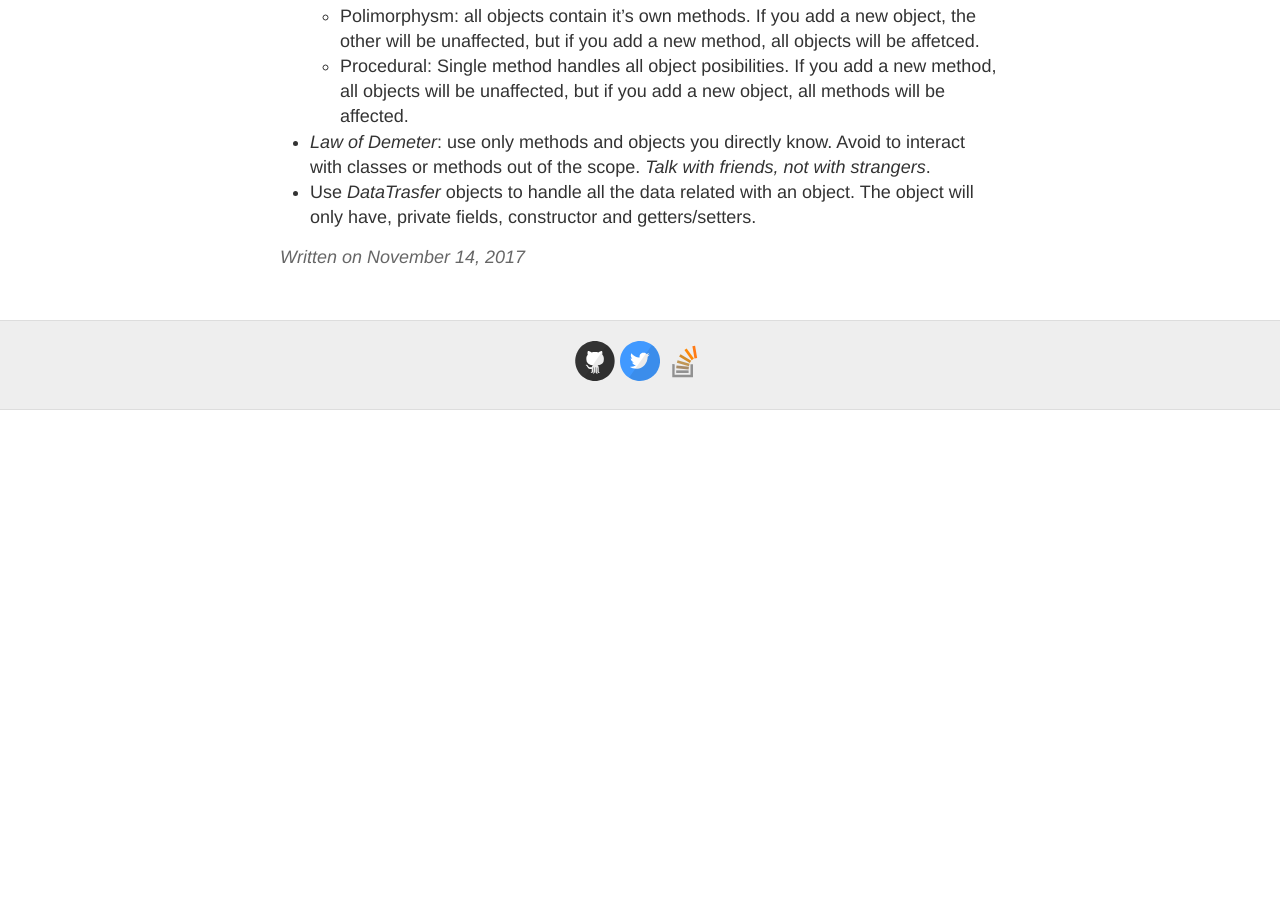
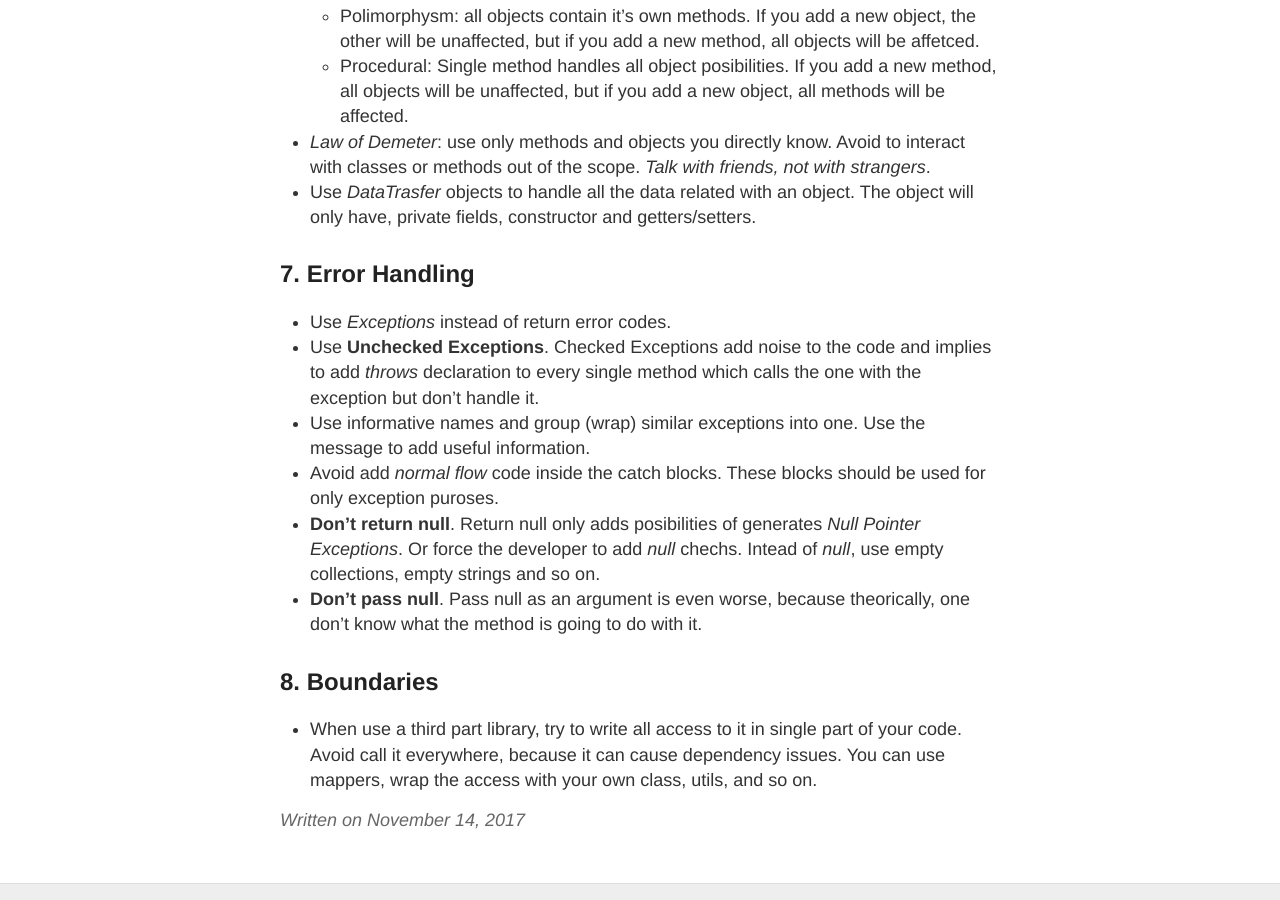
Before and after one commit to adalpari/adalpari.github.io, a Jekyll site: the page built from _posts/2017-11-14-Clean-Code.md, in a window 1280 px wide and 900 px high, scrolled down 2229 px. Built offline with Jekyll 4.4.1, drawn with Linux system fonts in a browser that asks for light colours; before the commit the page ends 2639 px from its top, so only the background shows below that.

Commit message:
Chapter 7 and 8

```diff
--- a/_posts/2017-11-14-Clean-Code.md
+++ b/_posts/2017-11-14-Clean-Code.md
@@ -62,3 +62,14 @@ If you are reading this without have readed the book, run to your closest librar
     - Procedural: Single method handles all object posibilities. If you add a new method, all objects will be unaffected, but if you add a new object, all methods will be affected.
 - _Law of Demeter_: use only methods and objects you directly know. Avoid to interact with classes or methods out of the scope. _Talk with friends, not with strangers_.
 - Use _DataTrasfer_ objects to handle all the data related with an object. The object will only have, private fields, constructor and getters/setters.
+
+## 7. Error Handling
+- Use _Exceptions_ instead of return error codes.
+- Use __Unchecked Exceptions__. Checked Exceptions add noise to the code and implies to add _throws_ declaration to every single method which calls the one with the exception but don't handle it.
+- Use informative names and group (wrap) similar exceptions into one. Use the message to add useful information.
+- Avoid add _normal flow_ code inside the catch blocks. These blocks should be used for only exception puroses.
+- __Don't return null__. Return null only adds posibilities of generates _Null Pointer Exceptions_. Or force the developer to add _null_ chechs. Intead of _null_, use empty collections, empty strings and so on.
+- __Don't pass null__. Pass null as an argument is even worse, because theorically, one don't know what the method is going to do with it.
+
+## 8. Boundaries
+- When use a third part library, try to write all access to it in single part of your code. Avoid call it everywhere, because it can cause dependency issues. You can use mappers, wrap the access with your own class, utils, and so on.
```
